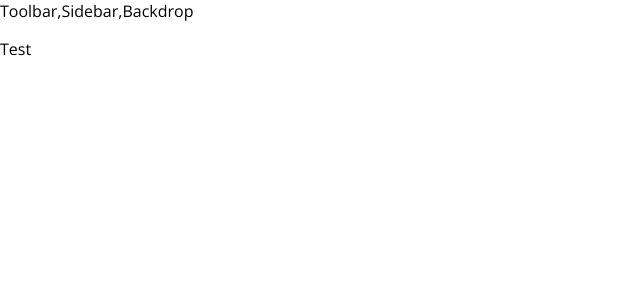
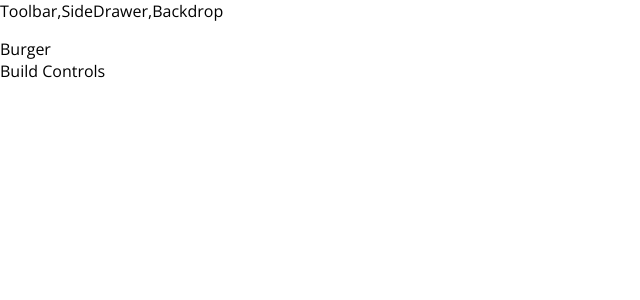
Before and after one commit to muheebolakunle/myburger, a React (Create React App) app: page / in a window 1280 px wide. Shown: the top 300 px of the page, without its empty margins (0-640 px from the left). Built offline with nearby package versions, Linux system fonts and the light colour scheme.

Commit message:
create burgerbuilder component

```diff
--- a/src/App.js
+++ b/src/App.js
@@ -1,12 +1,13 @@
 import React from 'react';
 
 import Layout from './components/Layout/Layout';
+import BurgerBuilder from './containers/BurgerBuilder/BurgerBuilder';
 
 function App() {
   return (
     <div >
       <Layout>
-        <p>Test</p>
+        <BurgerBuilder />
       </Layout>
 
     </div>
--- a/src/components/Layout/Layout.js
+++ b/src/components/Layout/Layout.js
@@ -1,15 +1,16 @@
 import React from 'react';
 
 import Aux from '../../hoc/Aux';
+import styles from './Layout.module.css';
 
 const layout = (props) => {
     return (
         <Aux>
             <div>
-                Toolbar,Sidebar,Backdrop
+                Toolbar,SideDrawer,Backdrop
             </div>
 
-            <main>
+            <main className={styles.content}>
                 {props.children}
             </main>
         </Aux>
--- /dev/null
+++ b/src/components/Layout/Layout.module.css
@@ -0,0 +1,3 @@
+.content{
+    margin-top: 16px;
+}
--- /dev/null
+++ b/src/containers/BurgerBuilder/BurgerBuilder.js
@@ -0,0 +1,17 @@
+import React, { Component } from 'react';
+
+import Aux from '../../hoc/Aux';
+
+class BurgerBuilder extends Component {
+    render() {
+        return (
+            <Aux>
+                <div>Burger</div>
+                <div>Build Controls</div>
+            </Aux>
+
+        )
+    }
+}
+
+export default BurgerBuilder;
```
